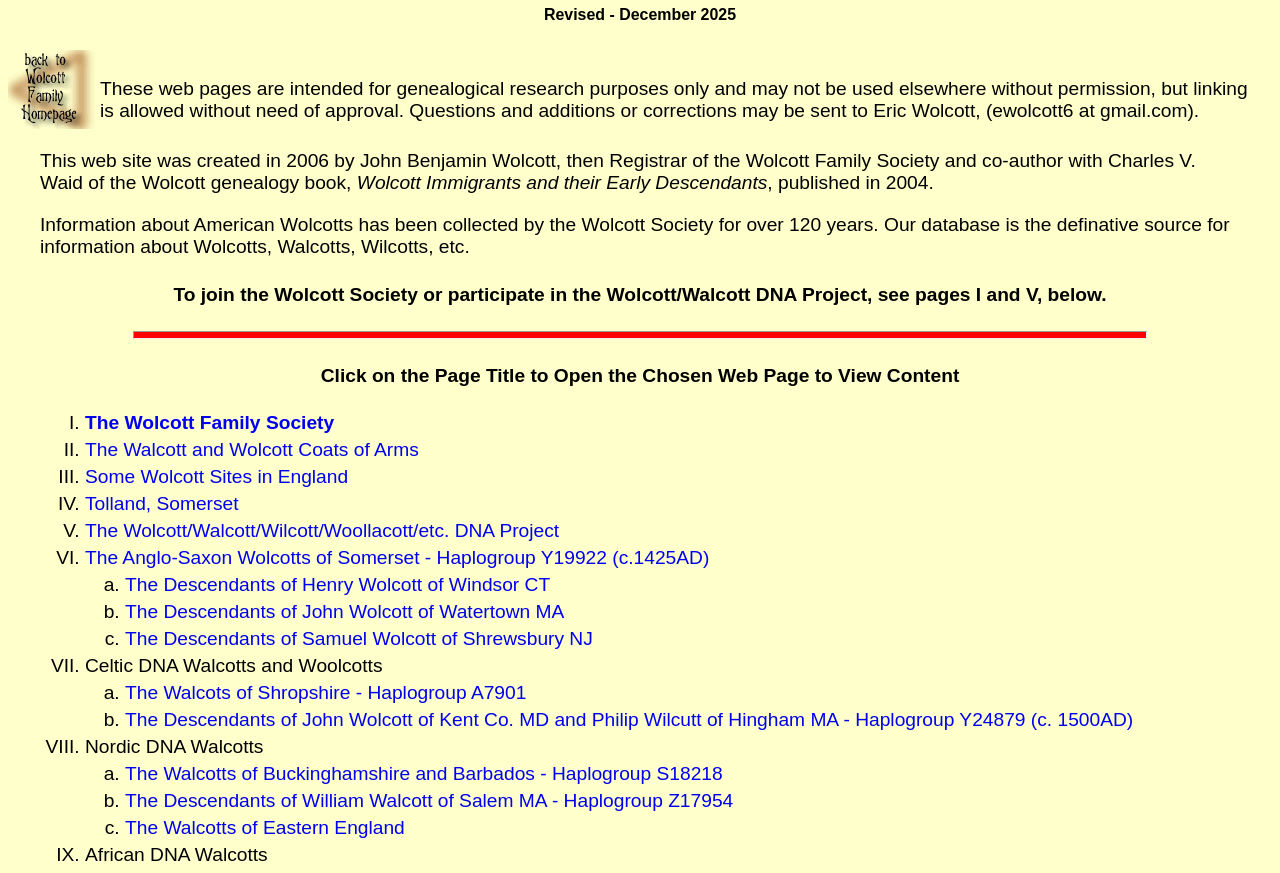
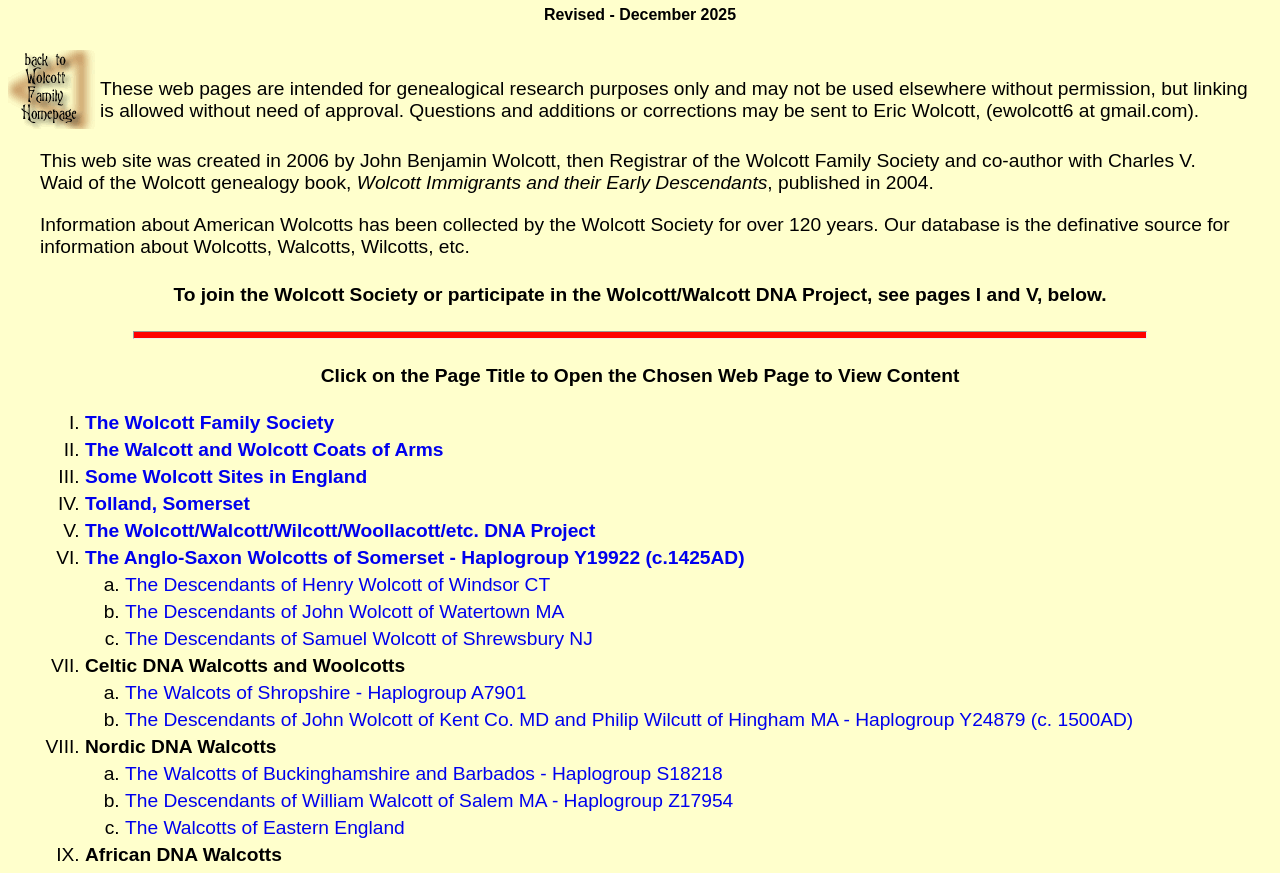
Before and after one commit to wolcottfamily/wolcottfamily.github.io, a plain HTML site: page wolcottDev/index.html in a window 1280 px wide. Shown: the part 73-946 px from the top of the page. Drawn offline with Linux system fonts and the light colour scheme.

Commit message:
Add files via upload

```diff
--- a/wolcottDev/index.html
+++ b/wolcottDev/index.html
@@ -50,37 +50,37 @@
 <div class="marginsOnDiv">
 	<ol type="I"> <!-- Ordered List. type="I" for Roman numerals. -->
 	  <li><a href="society.html" target="_top"><b>The Wolcott Family Society</b></a></li>
-	  <li><a href="arms.html" target="_top">The Walcott and Wolcott Coats of Arms</a></li>
-	  <li><a href="england-sites.html" target="_top"> Some Wolcott Sites in England</a></li>
-	  <li><a href="tolland.html" target="_top"> Tolland, Somerset</a></li>
-	  <li><a href="dna.html" target="_top">The Wolcott/Walcott/Wilcott/Woollacott/etc. DNA Project</a></li>
+	  <li><a href="arms.html" target="_top"><b>The Walcott and Wolcott Coats of Arms</b></a></li>
+	  <li><a href="england-sites.html" target="_top"> <b>Some Wolcott Sites in England</b></a></li>
+	  <li><a href="tolland.html" target="_top"> <b>Tolland, Somerset</b></a></li>
+	  <li><a href="dna.html" target="_top"><b>The Wolcott/Walcott/Wilcott/Woollacott/etc. DNA Project</b></a></li>
 
-	  <li><a href="somerset.html" target="_top"> The Anglo-Saxon Wolcotts of Somerset - Haplogroup Y19922 (c.1425AD)</a></li>
+	  <li><a href="somerset.html" target="_top"> <b>The Anglo-Saxon Wolcotts of Somerset - Haplogroup Y19922 (c.1425AD)</b></a></li>
 	  <ol type="a">
 	  <li><a href="henrysr.html" target="_top">The Descendants of Henry Wolcott of Windsor CT</a></li>
 	  <li><a href="watertown.html" target="_top">The Descendants of John Wolcott of Watertown MA</a></li>
 	  <li><a href="shrewsbury.html" target="_top">The Descendants of Samuel Wolcott of Shrewsbury NJ</a></li>
 	  </ol>
 
-	  <li> Celtic DNA Walcotts and Woolcotts</li>
+	  <li> <b>Celtic DNA Walcotts and Woolcotts</b></li>
 	  <ol type="a">
 	  <li><a href="shropshire.html" target="_top"> The Walcots of Shropshire - Haplogroup A7901</a></li>
 	  <li><a href="kent.html" target="_top">The Descendants of John Wolcott of Kent Co. MD and Philip Wilcutt of Hingham MA - Haplogroup Y24879 (c. 1500AD)</a></li>
 	  </ol>
 
-	  <li> Nordic DNA Walcotts</li>
+	  <li> <b>Nordic DNA Walcotts</b></li>
 	  <ol type="a">
 	  <li><a href="buckinghamshire.html" target="_top">The Walcotts of Buckinghamshire and Barbados - Haplogroup S18218</a></li>
 	  <li><a href="salem.html" target="_top">The Descendants of William Walcott of Salem MA - Haplogroup Z17954</a></li>
 	  <li><a href="eastern.html" target="_top">The Walcotts of Eastern England</a></li>
 	  </ol>
 
-	  <li> African DNA Walcotts</li>
+	  <li> <b>African DNA Walcotts</b></li>
 	  <ol type="a">
 	  <li><a href="african.html" target="_top" >African American Walcotts and Wilcots</a></li>
 	  </ol>
 
-	  <li> Other Wolcotts</li>
+	  <li> <b>Other Wolcotts</b></li>
 	  <ol type="a">
 	  <li><a href="devon.html" target="_top">The Wolcott/Woolcott/Woollacotts of Devonshire</a></li>
 	  <li><a href="oxford.html" target="_top" >The Wilcotts of Oxford</a></li>
```
